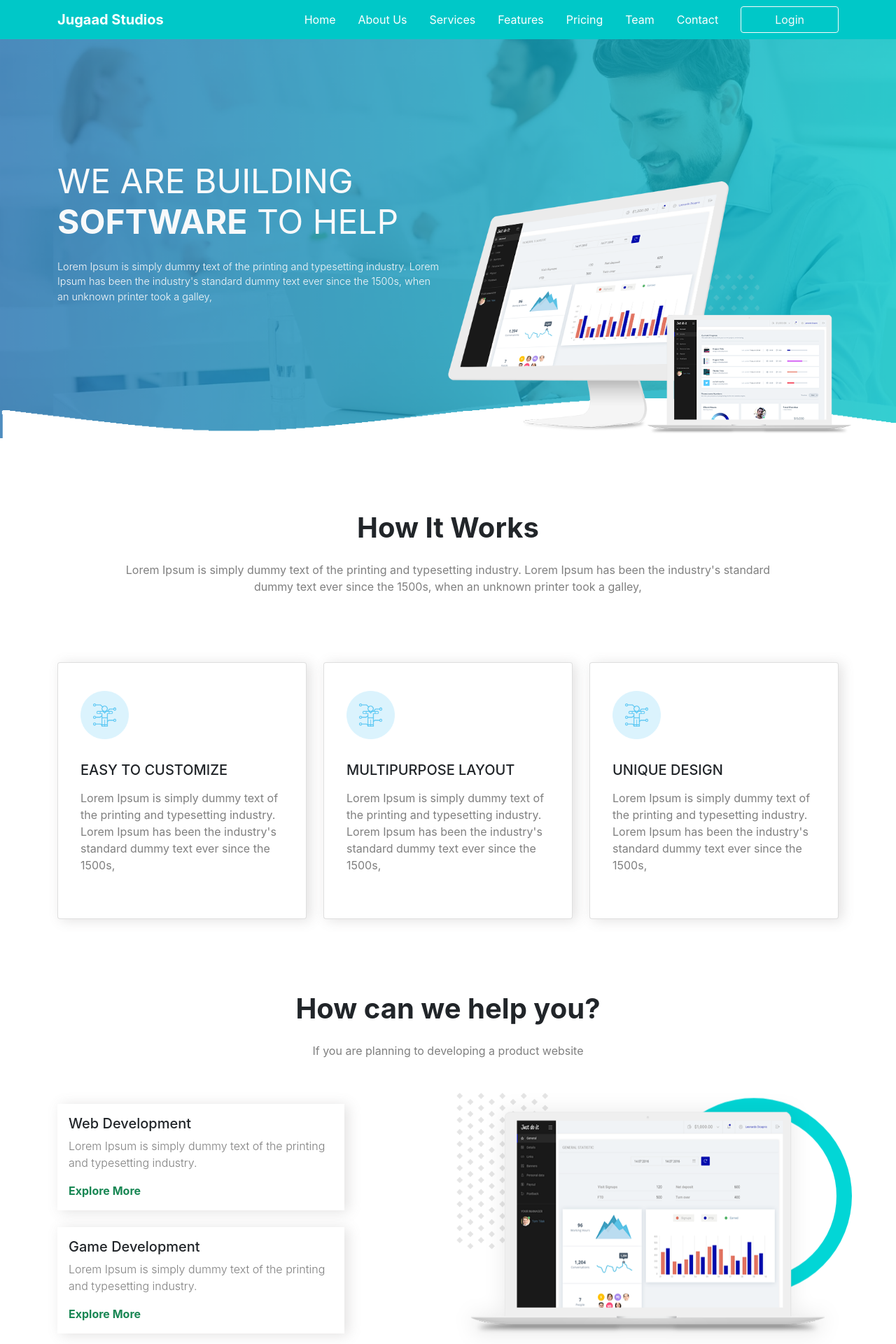
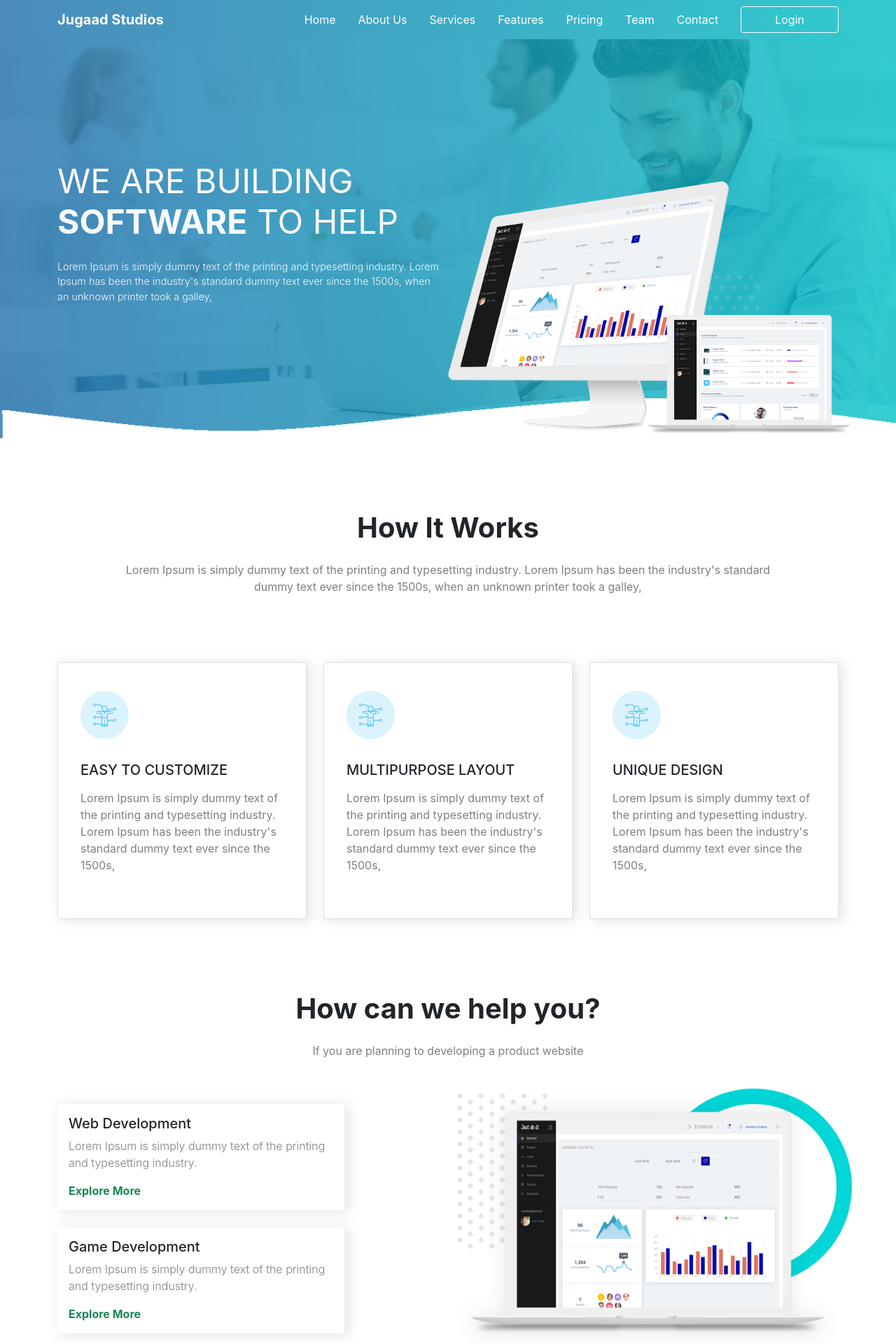
Before and after one commit to Faiq-Dogar/Company-Website, a React (Create React App) app: page / in a window 1280 px wide. Shown: the top 1920 px of the page at 70% size. Built offline with nearby package versions, Linux system fonts and the light colour scheme.

Commit message:
First Update

```diff
--- a/src/App.css
+++ b/src/App.css
@@ -1,5 +1,5 @@
 .nav-back{
-  background-color: #00C8C8;
+  background-image: linear-gradient(to right, #4B8BBC, #31CBCE);
 }
 .header-back{
   background-image: url('Components/Images/header2.png');
@@ -45,7 +45,7 @@ font-size: 1.4em;
     height:280px;
     width:280px;
     border-radius: 50%;
-    animation: float 2.5s none infinite;
+    animation: float 2.5s none infinite linear;
   }
   @keyframes float{
     0%{
@@ -61,3 +61,18 @@ font-size: 1.4em;
       transform: translate(0px,0px);
     }
   }
+  .price-top{
+    background-image: url('Components/Images/13.jpg');
+    background-size:100%;
+    background-repeat: no-repeat;
+  }
+  .price-top-gradient{
+    background-image: linear-gradient(to right, #4B8BBC, #31CBCE);
+    opacity: 0.7;
+  }
+  .price-design{
+    bottom:0.2%
+  }
+  .acc-bg{
+    background-color: #F5F7FB;
+  }
```
